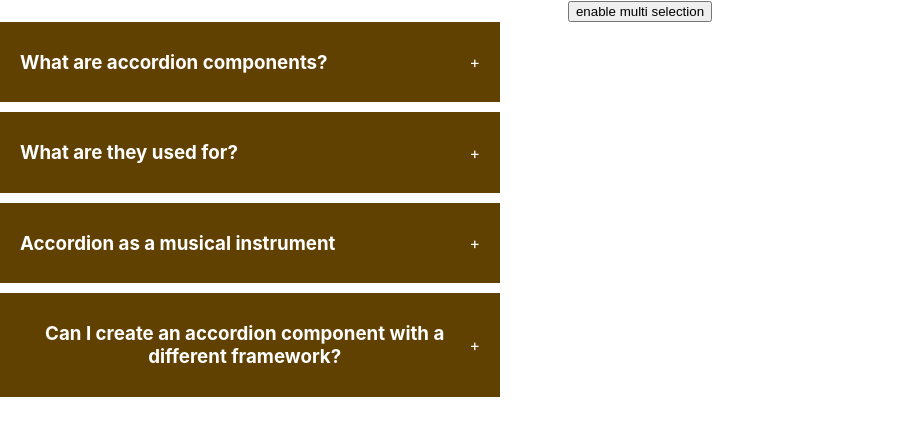
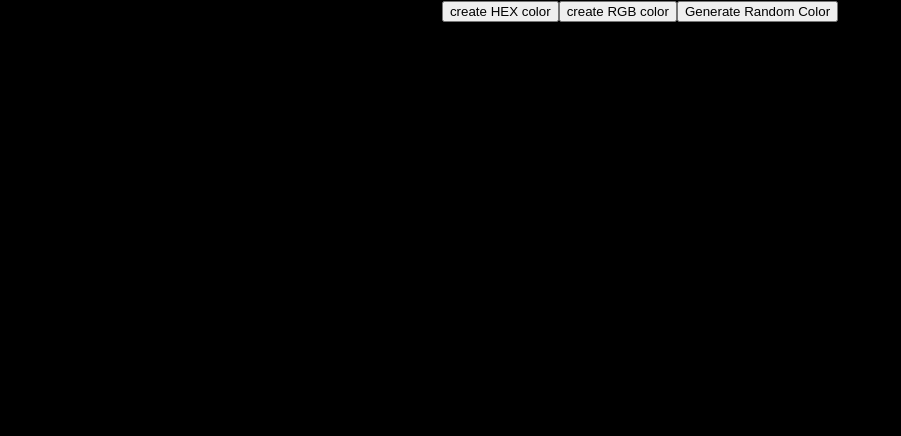
Before and after one commit to AnannyaDeveloper404/25_React_Projects, a React (Create React App) app in the folder 25_react_project/: page / in a window 1280 px wide. Shown: the top 436 px of the page, without its empty margins (0-901 px from the left). Built offline with nearby package versions, Linux system fonts and the light colour scheme.

Commit message:
Project Ongoing

```diff
--- a/25_react_project/src/App.js
+++ b/25_react_project/src/App.js
@@ -1,12 +1,15 @@
 import logo from "./logo.svg";
 import "./App.css";
 import Accordian from "./components/accordian";
+import RandomColor from "./components/Color_Code";
 
 function App() {
   return (
     <div className="App">
       {/* Accordian Component */}
-      <Accordian />
+      {/* <Accordian /> */}
+      {/* Random Color Component */}
+      <RandomColor />
     </div>
   );
 }
--- /dev/null
+++ b/25_react_project/src/components/Color_Code/index.jsx
@@ -0,0 +1,49 @@
+import { useState } from "react";
+
+const RandomColor = () => {
+  const [typeOfColor, setTypeOfColor] = useState("hex");
+  const [color, setColor] = useState("#000000");
+  const randomNum = (length) => {
+    return Math.floor(Math.random() * length);
+  };
+  const handleCreateRandomHEXColor = () => {
+    const hex = [0, 1, 2, 3, 4, 5, 6, 7, 8, "A", "B", "C", "D", "E", "F"];
+    let hexColor = "#";
+    for (let i = 0; i < 6; i++) {
+      hexColor += hex[randomNum(hex.length)];
+    }
+    const handleCreateRandomRGBColor = () => {
+      const r = randomNum(256);
+      const g = randomNum(256);
+      const b = randomNum(256);
+      setColor(`rgb${r},${g},${b}`);
+    };
+    // console.log(hexColor);
+
+    setColor(hexColor);
+  };
+  const handleCreateRandomRGBColor = () => {};
+  return (
+    <div
+      style={{
+        width: "100vw",
+        height: "100vh",
+        background: color,
+      }}
+    >
+      <button onClick={() => setTypeOfColor("hex")}>create HEX color</button>
+      <button onClick={() => setTypeOfColor("rgb")}>create RGB color</button>
+      <button
+        onClick={
+          typeOfColor === "hex"
+            ? handleCreateRandomHEXColor
+            : handleCreateRandomRGBColor
+        }
+      >
+        Generate Random Color
+      </button>
+    </div>
+  );
+};
+
+export default RandomColor;
--- a/25_react_project/src/components/accordian/index.jsx
+++ b/25_react_project/src/components/accordian/index.jsx
@@ -14,6 +14,7 @@
     let multiple = [...muliState];
     const findIndOfCurrentId = multiple.indexOf(id);
     if (findIndOfCurrentId === -1) {
+      //does not exist
       multiple.push(id);
     } else {
       multiple.splice(findIndOfCurrentId, 1);
@@ -30,17 +31,24 @@
               <div
                 onClick={
                   enable
-                    ? () => handleSingleSelection(item.id)
-                    : () => handleMultipleState(item.id)
+                    ? () => handleMultipleState(item.id)
+                    : () => handleSingleSelection(item.id)
                 }
                 className="title"
               >
                 <h3>{item.question}</h3>
                 <span>+</span>
               </div>
-              {selected === item.id ? (
+              {enable
+                ? muliState.indexOf(item.id) !== -1 && (
+                    <div className="content">{item.answer}</div>
+                  )
+                : selected === item.id && (
+                    <div className="content">{item.answer}</div>
+                  )}
+              {/* {selected === item.id ? (
                 <div className="content">{item.answer}</div>
-              ) : null}
+              ) : null} */}
             </div>
           ))
         ) : (
```
